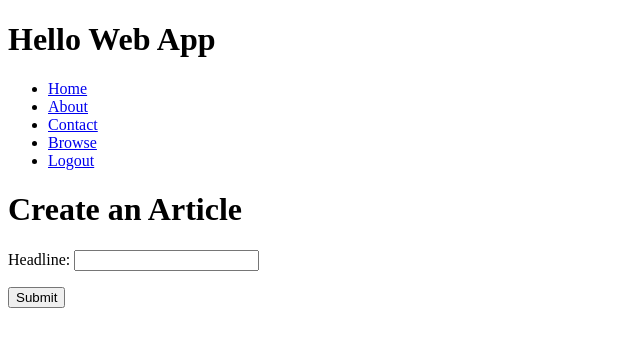
After one commit to sarahholderness/django-example, a Django app: page /posts/1/create_article/ in a window 1280 px wide. The commit adds this page. Shown: the top 347 px of the page, without its empty margins (0-640 px from the left). Run offline with Django 3.2, Linux system fonts and the light colour scheme; a user stored in the database is signed in.

Commit message:
Created Article Model, can create Article if logged in and on your profile/post page.  Now to work on ImageField

```diff
--- a/collectionapp/forms.py
+++ b/collectionapp/forms.py
@@ -1,7 +1,12 @@
 from django.forms import ModelForm
-from collectionapp.models import Post
+from collectionapp.models import Post, Article
 
 class PostForm(ModelForm):
     class Meta:
         model = Post
         fields = ('name', 'description',)
+
+class ArticleForm(ModelForm):
+    class Meta:
+        model = Article
+        fields = ('headline',) #'picture')
--- a/collectionapp/models.py
+++ b/collectionapp/models.py
@@ -1,9 +1,22 @@
 from django.contrib.auth.models import User
 from django.db import models
 
-# Create your models here.
+# Post is like a profile right now -- a user can only have one
 class Post(models.Model):
     name = models.CharField(max_length=255)
     description = models.TextField()
     slug = models.SlugField(unique=True)
     user = models.OneToOneField(User, blank=True, null=True)
+
+    def __str__(self):
+        return str(self.name) + " " + str(self.user)
+# Now we want to add an article, or post, or instagram post or whatever
+# Using a Many-to-one relationship, ForeignKey
+class Article(models.Model):
+    headline = models.CharField(max_length=100)
+    pub_date = models.DateField()
+    author = models.ForeignKey(User, blank=True, null=True)
+    #picture = models.ImageField(upload_to='pic_folder/', default='pic_folder/None/no-img.jpg')
+
+    def __str__(self):              # __unicode__ on Python 2
+        return self.headline
--- /dev/null
+++ b/collectionapp/templates/articles/article_detail.html
@@ -0,0 +1,6 @@
+{% extends 'layouts/base.html' %}
+{% load humanize %}
+{% block title %}Article - {{ block.super }}{% endblock %}
+{% block content %}
+    <h1>{{ article.headline }}</h1>
+{% endblock %}
--- /dev/null
+++ b/collectionapp/templates/articles/create_article.html
@@ -0,0 +1,9 @@
+{% extends 'layouts/base.html' %}
+{% block title %}Create an Article - {{ block.super }}{% endblock %} {% block content %}
+<h1>Create an Article</h1>
+<form role="form" action="" method="post">
+{% csrf_token %}
+{{ form.as_p }}
+<input type="submit" value="Submit" />
+</form>
+{% endblock %}
--- a/collectionapp/templates/posts/post_detail.html
+++ b/collectionapp/templates/posts/post_detail.html
@@ -10,5 +10,11 @@
                 Edit me!
             </a>
         </p>
+
+        <p>
+            <a href="{% url 'create_article' slug=post.slug %}">
+                Create article
+            </a>
+        </p>
     {% endif %}
 {% endblock %}
--- a/collectionapp/views.py
+++ b/collectionapp/views.py
@@ -1,10 +1,11 @@
 from django.shortcuts import render, redirect
-from collectionapp.forms import PostForm
-from collectionapp.models import Post
+from collectionapp.forms import PostForm, ArticleForm
+from collectionapp.models import Post, Article
 from django.template.defaultfilters import slugify
 from django.contrib.auth.decorators import login_required
 from django.http import Http404
-
+from django.utils import timezone
+import pdb
 
 # Create your views here.
 def index(request):
@@ -23,6 +24,8 @@ def post_detail(request, slug):
     return render(request, 'posts/post_detail.html', {
         'post': post,
     })
+
+
 
 @login_required
 def edit_post(request, slug):
@@ -53,6 +56,35 @@ def edit_post(request, slug):
         'post': post,
         'form': form,
     })
+
+@login_required
+def create_article(request, slug):
+    #pdb.set_trace()
+    form_class = ArticleForm
+
+    # if we're coming from a submitted form, do this
+    if request.method == 'POST':
+        pdb.set_trace()
+        # grab the data from the submitted form and apply to the form
+        form = form_class(request.POST)
+        if form.is_valid():
+            # create an instance but do not save yet
+            article = form.save(commit=False)
+            article.pub_date = timezone.now()
+            article.author = request.user
+
+            # save the object
+            article.save()
+            # TODO redirect to our newly created thing
+            return redirect('post_detail', slug=slug)
+    # otherwise just create the form
+    else:
+        form = form_class()
+
+    return render(request, 'articles/create_article.html', {
+        'form': form,
+    })
+
 
 def create_post(request):
     form_class = PostForm
--- a/djangoapp/settings.py
+++ b/djangoapp/settings.py
@@ -99,3 +99,7 @@ EMAIL_HOST_PASSWORD = ''
 EMAIL_USE_TLS = False
 EMAIL_PORT = 1025
 LOGIN_REDIRECT_URL = "home"
+
+ENV_PATH = os.path.abspath(os.path.dirname(__file__))
+MEDIA_ROOT = os.path.join(ENV_PATH, 'media/')
+MEDIA_URL = "media/"
--- a/djangoapp/urls.py
+++ b/djangoapp/urls.py
@@ -25,6 +25,11 @@ urlpatterns = patterns('',
         'collectionapp.views.edit_post',
         name='edit_post'),
 
+    # create an article
+    url(r'^posts/(?P<slug>[-\w]+)/create_article/$',
+        'collectionapp.views.create_article',
+        name='create_article'),
+
     # our new browse flow
     url(r'^browse/$', RedirectView.as_view(pattern_name='browse')),
     url(r'^browse/name/$','collectionapp.views.browse_by_name',name='browse'),
```
Also changed, not shown: collectionapp/admin.py (+7 -2 lines), collectionapp/migrations/0003_article.py (added), collectionapp/migrations/0004_auto_20150710_1252.py (added), db.sqlite3.
